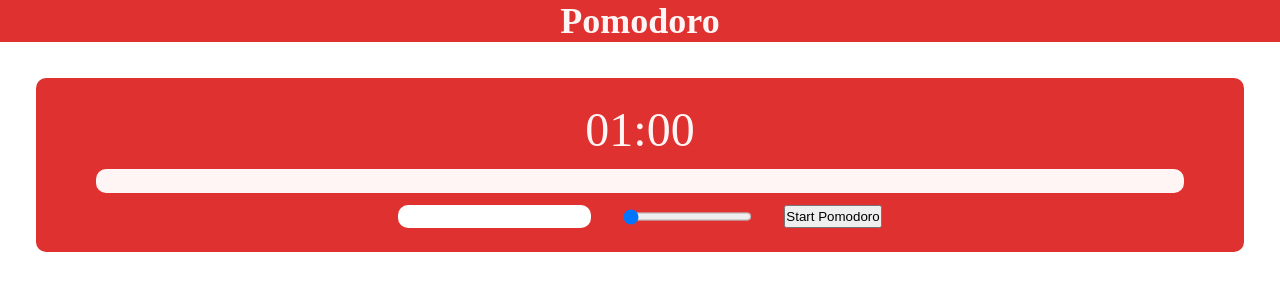
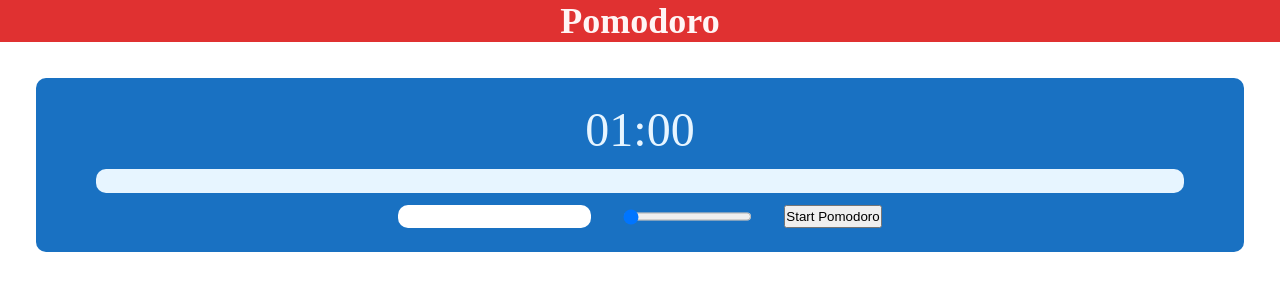
Before and after one commit to ersinnamal/pomodoro, a React (Create React App) app: page / in a window 1280 px wide. Shown: the top 300 px of the page. Built offline with nearby package versions, Linux system fonts and the light colour scheme.

Commit message:
Different colors added

```diff
--- a/src/components/PomodoroListItem/PomodoroListItem.js
+++ b/src/components/PomodoroListItem/PomodoroListItem.js
@@ -2,7 +2,9 @@ import classes from "./PomodoroListItem.module.css";
 
 const PomodoroListItem = (props) => {
   return (
-    <div className={classes.item}>
+    <div
+      className={`${classes.item} ${classes["item--" + props.pomodoro.color]}`}
+    >
       <div className={classes.title}>{props.pomodoro.title}</div>
       <div className={classes.duration}>
         <svg
--- a/src/components/PomodoroListItem/PomodoroListItem.module.css
+++ b/src/components/PomodoroListItem/PomodoroListItem.module.css
@@ -1,11 +1,19 @@
 .item {
   display: flex;
   justify-content: space-between;
-  background-color: var(--red-4);
   border-radius: 1rem;
   padding: 0.8rem 1.2rem;
+  animation: new-item 1000ms;
+}
+
+.item--red {
+  background-color: var(--red-4);
   color: var(--red-0);
-  animation: new-item 1000ms;
+}
+
+.item--blue {
+  background-color: var(--blue-4);
+  color: var(--blue-0);
 }
 
 .icon {
--- a/src/components/Timer/Timer.js
+++ b/src/components/Timer/Timer.js
@@ -16,6 +16,9 @@ const formatSeconds = (totalSeconds) => {
 };
 
 const Timer = () => {
+  // temp
+  const color = "blue";
+
   const context = useContext(Context);
   const [seconds, setSeconds] = useState(0);
   const [timer, setTimer] = useState();
@@ -34,6 +37,7 @@ const Timer = () => {
         context.addPomodoro({
           title: titleProps.value,
           minutes: +minuteInputValue,
+          color,
         });
       clearInterval(timer);
       setTimer(null);
@@ -67,7 +71,7 @@ const Timer = () => {
   };
 
   return (
-    <div className={classes.container}>
+    <div className={`${classes.container} ${classes["container--" + color]}`}>
       <div className={classes.time}>
         {formatSeconds(minuteInputValue * 60 - seconds)}
       </div>
@@ -83,7 +87,7 @@ const Timer = () => {
       </div>
       <div className={classes.controls}>
         <Input {...titleProps} />
-        <Range {...rangeProps} min="1" max={isBreak ? 45 : 90} />
+        <Range {...rangeProps} color={color} min="1" max={isBreak ? 45 : 90} />
         <button onClick={clickHandler}>
           {timer ? "Stop" : "Start"} {isBreak ? "Break" : "Pomodoro"}
         </button>
--- a/src/components/Timer/Timer.module.css
+++ b/src/components/Timer/Timer.module.css
@@ -1,12 +1,20 @@
 .container {
-  background-color: var(--red-4);
   display: flex;
   flex-direction: column;
   align-items: center;
-  color: var(--red-0);
   border-radius: 1rem;
   padding: 2.4rem 0;
   gap: 1.2rem;
+}
+
+.container--red {
+  color: var(--red-0);
+  background-color: var(--red-4);
+}
+
+.container--blue {
+  color: var(--blue-0);
+  background-color: var(--blue-4);
 }
 
 .time {
@@ -15,16 +23,30 @@
 
 .bar {
   height: 24px;
-  background-color: var(--red-0);
   width: 90%;
   border-radius: 1rem;
   padding: 1px;
 }
 
+.container--red .bar {
+  background-color: var(--red-0);
+}
+
+.container--blue .bar {
+  background-color: var(--blue-0);
+}
+
 .fill {
-  background-color: var(--red-2);
   height: 100%;
   border-radius: 1rem;
+}
+
+.container--red .fill {
+  background-color: var(--red-2);
+}
+
+.container--blue .fill {
+  background-color: var(--blue-2);
 }
 
 .controls {
--- a/src/components/UI/Range/Range.js
+++ b/src/components/UI/Range/Range.js
@@ -1,7 +1,13 @@
 import classes from "./Range.module.css";
 
 const Range = (props) => {
-  return <input {...props} className={classes.range} type="range" />;
+  return (
+    <input
+      {...props}
+      className={`${classes.range} + ${classes["range--" + props.color]}`}
+      type="range"
+    />
+  );
 };
 
 export default Range;
--- a/src/components/UI/Range/Range.module.css
+++ b/src/components/UI/Range/Range.module.css
@@ -1,7 +1,13 @@
 .range {
   border-radius: 1rem;
   overflow: hidden;
+}
+.range--red {
   background-color: var(--red-0);
+}
+
+.range--blue {
+  background-color: var(--blue-0);
 }
 
 .range::-moz-range-thumb {
@@ -9,8 +15,15 @@
 }
 
 .range::-moz-range-progress {
+  height: 100%;
+}
+
+.range--red::-moz-range-progress {
   background-color: var(--red-2);
-  height: 100%;
+}
+
+.range--blue::-moz-range-progress {
+  background-color: var(--blue-2);
 }
 
 .range::-moz-range-track {
--- a/src/index.css
+++ b/src/index.css
@@ -4,6 +4,11 @@
   --red-2: #ff8787;
   --red-3: #fa5252;
   --red-4: #e03131;
+  --blue-0: #e7f5ff;
+  --blue-1: #a5d8ff;
+  --blue-2: #4dabf7;
+  --blue-3: #228be6;
+  --blue-4: #1971c2;
 }
 
 * {
```
